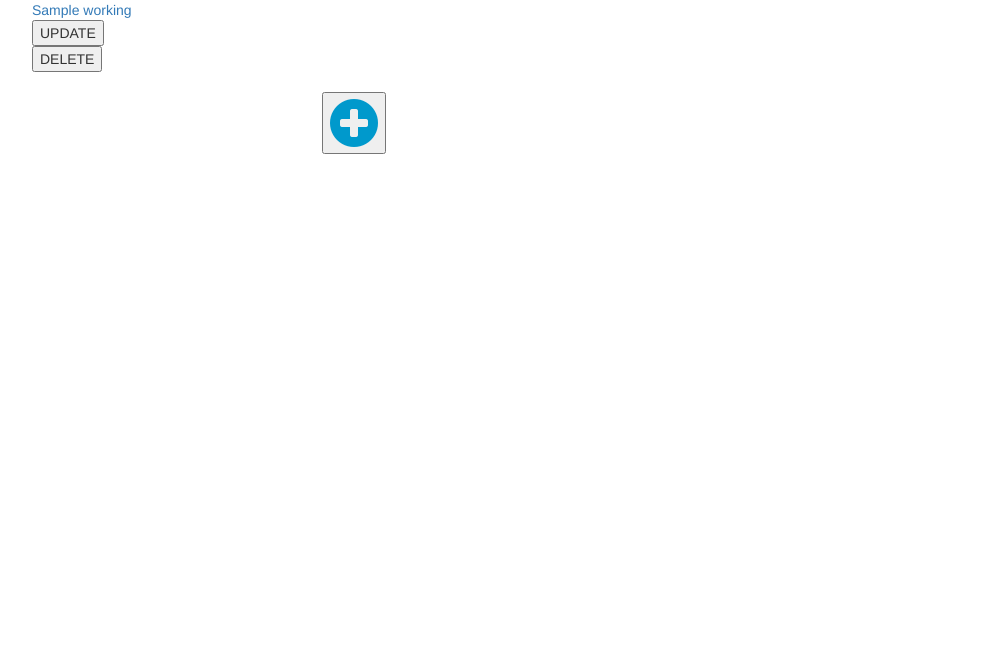
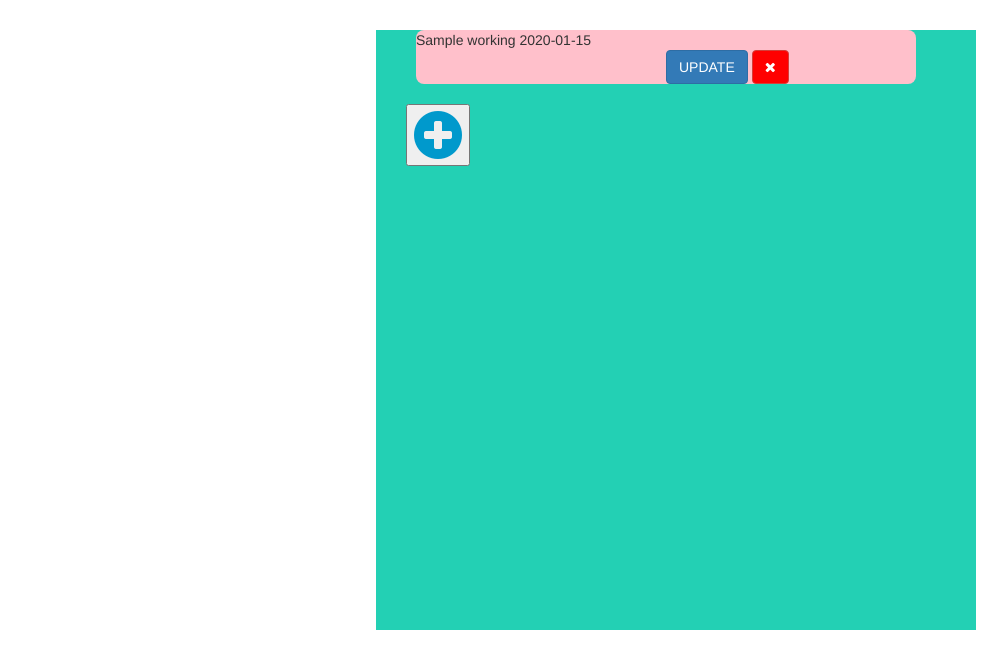
Before and after one commit to joypaulgmail/TODO, a Django app: page /work/ in a window 1280 px wide. Shown: the top 669 px of the page, without its empty margins (8-1015 px from the left). Run offline with Django 3.2, Linux system fonts and the light colour scheme; tables that the repository leaves empty hold one stand-in row (values such as "Sample post"); some libraries are stand-ins or nearby versions.

Commit message:
work design done

```diff
--- /dev/null
+++ b/static/work/work.css
@@ -0,0 +1,2 @@
+
+#first{background: url( 'static/work/work.jpg');}
--- /dev/null
+++ b/static/work/works.css
@@ -0,0 +1,2 @@
+
+#first{background: url( 'static/work/work.jpg');}
--- a/task/views.py
+++ b/task/views.py
@@ -99,8 +99,7 @@ def deletetask(request):
         ob.delete()
         newob=task.objects.all()
         return render(request,"task/home.html",{"task":newob})
-    else:
-        return render(request, "task/home.html", {"task": newob})
+
 
 def work(request):
     ob=working.objects.all()
--- a/templates/work/work.html
+++ b/templates/work/work.html
@@ -11,27 +11,45 @@
 
     <link rel="stylesheet" href="https://cdnjs.cloudflare.com/ajax/libs/font-awesome/4.7.0/css/font-awesome.min.css">
 </head>
+<link type="text/css" rel="stylesheet" href="{% static 'work/works.css' %}">
 <style type="text/css">
+body{padding:0;
+margin:0;
+}
+
 .fa_custom {
 color: #0099CC
 }
-#sbmt{position:absolute;margin-top:10px;margin-left:330px;}
-#item:hover{font-size:20px;}
+#sbmt{position:absolute;margin-top:10px;margin-left:30px;}
 #date{display:hide;}
 li{position:relative;}
 ul{list-style-type:none;}
+#first{background-color:green;margin-left:30%;margin-top:30px;width:600px;height:600px;}
 
+form{display:inline;form:margin-left:300px;}
+#dlt{background-color:red;}
+#lists{padding-left:250px;margin-top:80px;}
+#item{background-color:pink;margin-top:20px;border-radius:8px;width:500px;}
+.one{display:inline;}
 </style>
-<body>
-
+<body  >
+<div id="first" style="background-image: url({% static 'work/work.jpg' %});">
 
 {% for i in task %}
 <ul>
-    <li ><a id="item" href="">{{i.title}}</a></li>
+    <li id="item">
+
+    <div class="one" id="listitem" >{{i.title}}</div>
+        <div class="one" id="listitem" >{{i.date}}</div>
+   <div  class="one" id="lists">
    <form action="/editwork/" method="post">
-    {% csrf_token %}<button type="submit" value="{{i.id}}" name="id">UPDATE</button></form>
-  <form action="/deletework/" method="post">
-    {% csrf_token %}<button type="submit" value="{{i.id}}" name="id">DELETE</button></form>
+    {% csrf_token %}<button type="submit" class="btn btn-primary" value="{{i.id}}" name="id">UPDATE</button></form><span>
+  <form  action="/deletework/" method="post">
+    {% csrf_token %}<button type="submit" id="dlt" class="btn btn-danger" value="{{i.id}}" name="id"><i class="fa fa-times" aria-hidden="true"></i></button></form></span>
+  </div>
+    </li>
+
+
 
 </ul>
 {% endfor %}
@@ -41,6 +59,6 @@ ul{list-style-type:none;}
     {% csrf_token %}
             <button type="submit" id="sbmt"><i class="fa fa-plus-circle fa_custom fa-4x"></i></button>
         </form>
-
+</div>
 </body>
 </html>
--- a/templates/work/worktask.html
+++ b/templates/work/worktask.html
@@ -110,7 +110,7 @@ code {
 			<div class="input-group clockpicker pull-left"  data-autoclose="true">
 				<input type="text" class="form-control" name="time" value="{{time}}">
 				<span class="input-group-addon">
-					<span class="glyphicon glyphicon-calendar"></span>
+					<span class="glyphicon glyphicon-time"></span>
 				</span>
 			</div>
 
```
Also changed, not shown: db.sqlite3, static/work/work.jpg (added).
